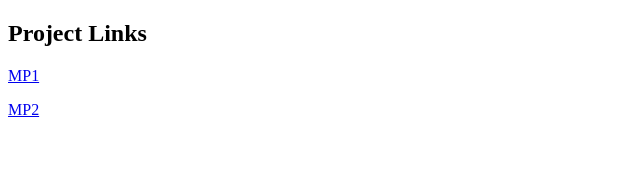
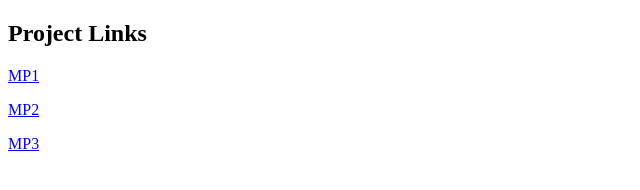
Before and after one commit to HansWilter/HansWilter.github.io, a plain HTML site: page index.html in a window 1280 px wide. Shown: the full height of the page, 0-640 px from the left. Drawn offline with Linux system fonts and the light colour scheme.

Commit message:
Update index.html

```diff
--- a/index.html
+++ b/index.html
@@ -3,4 +3,5 @@
 	<h2>Project Links</h2>
 	<p><a href="https://hanswilter.github.io/MP1/">MP1</a></p>
 	<p><a href="https://hanswilter.github.io/MP2/">MP2</a></p>
+	<p><a href="https://hanswilter.github.io/MP3/">MP3</a></p>
 </html>
```
